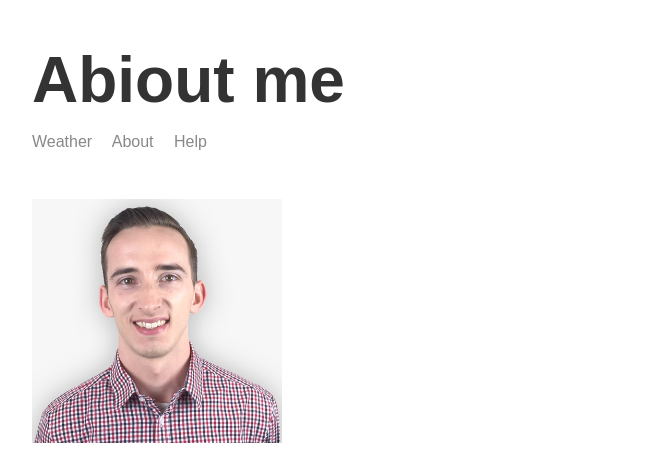
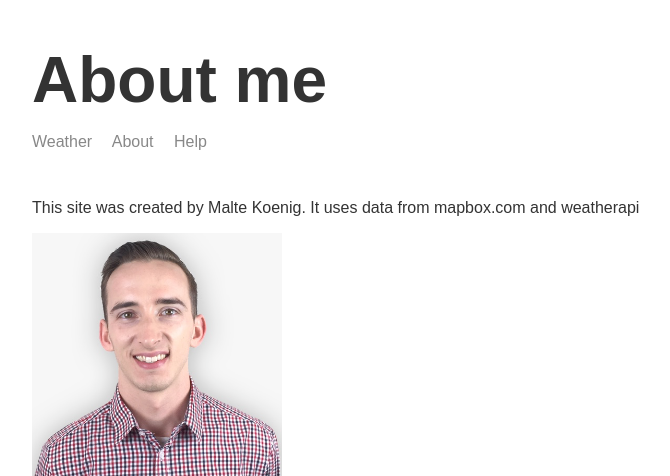
Before and after one commit to Maltekoenig/node-weather-website, a Node server app: page /about in a window 1280 px wide. Shown: the top 476 px of the page, without its empty margins (283-953 px from the left). Run offline with Node 20, Linux system fonts and the light colour scheme; some libraries are stand-ins or nearby versions.

Commit message:
Add About text

```diff
--- a/src/app.js
+++ b/src/app.js
@@ -30,7 +30,7 @@ app.get('', (req, res) => {
 
 app.get('/about', (req, res) => {
     res.render('about', {
-        title: 'Abiout me',
+        title: 'About me',
         name: 'Malte'
     })
 })
--- a/templates/views/about.hbs
+++ b/templates/views/about.hbs
@@ -12,6 +12,7 @@
 
     <div class="main-content">
         {{>header}}
+        <p>This site was created by Malte Koenig. It uses data from mapbox.com and weatherapi</p>
         <img class="portrait" src="/img/me.png">
     </div>
 
```
